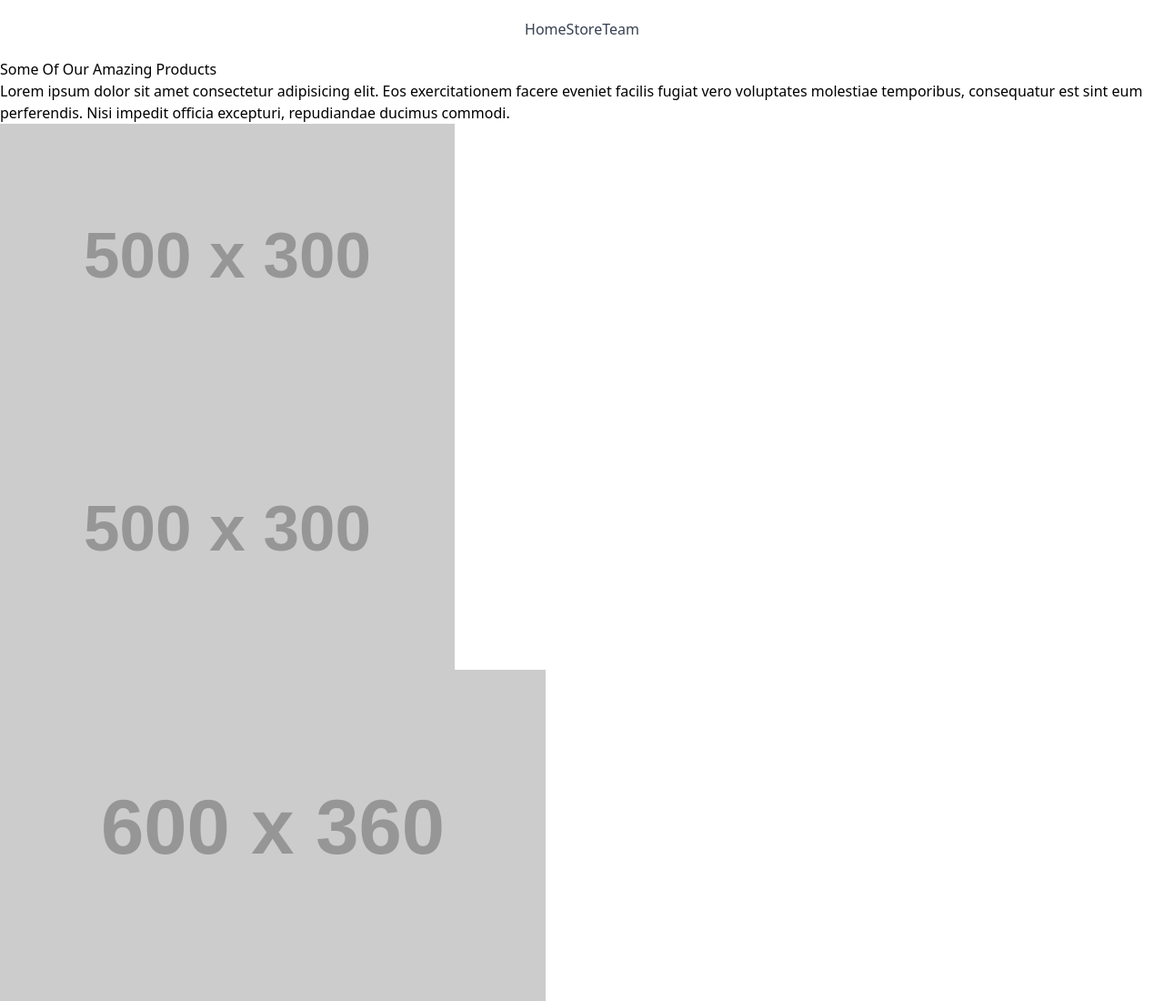
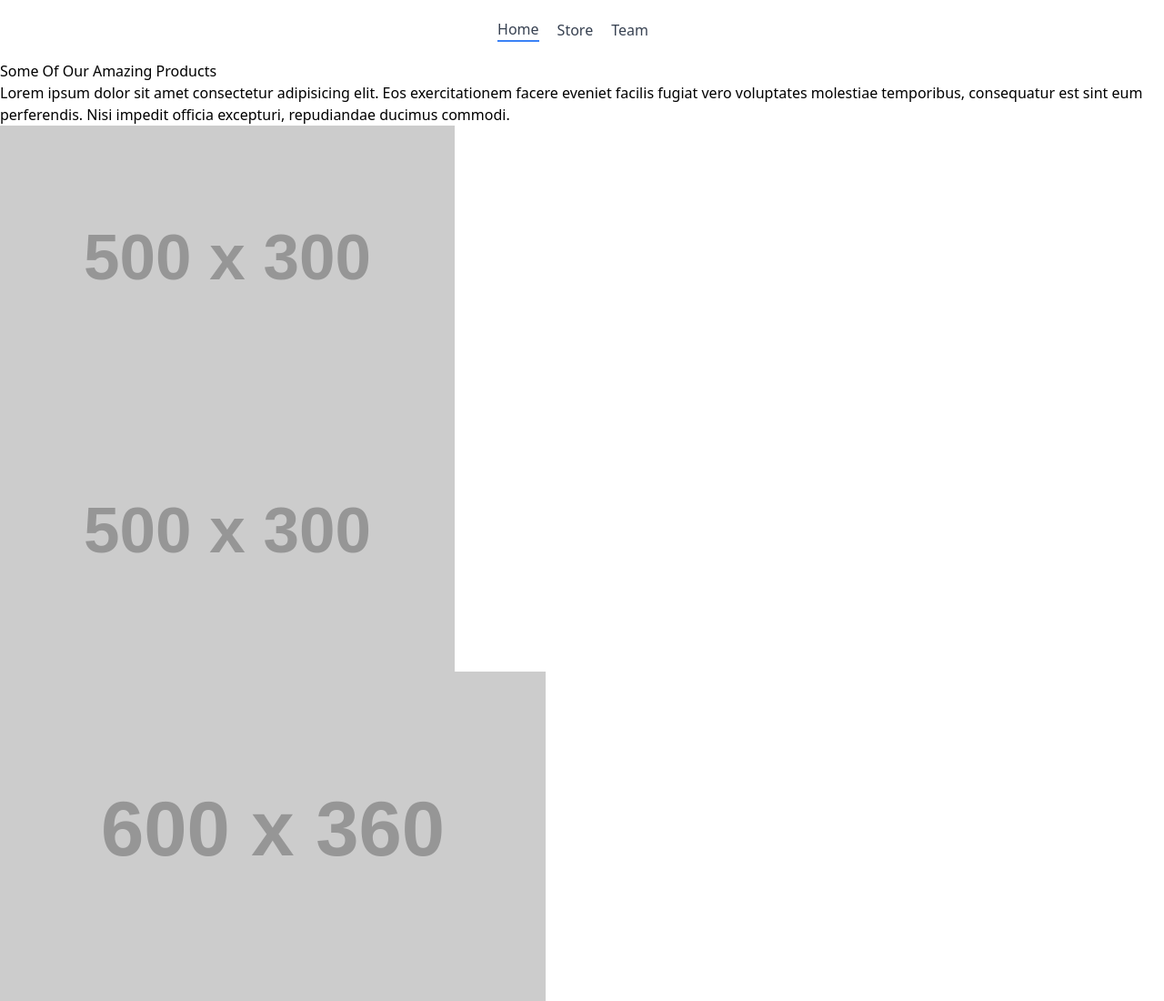
Before and after one commit to mjfarrelm/Shopping-Cart, a website: page index.html in a window 1280 px wide. Shown: the top 1100 px of the page at 91% size. Drawn offline with nearby package versions, Linux system fonts and the light colour scheme; placeholder pictures from the web are drawn by us.

Commit message:
header css page identifier

```diff
--- a/index.html
+++ b/index.html
@@ -9,11 +9,11 @@
 </head>
 <body>
   <header class="text-gray-700 body-font">
-    <div class="container mx-auto flex flex-wrap p-5 justify-center">
+    <div class="container mx-auto flex flex-wrap p-5 flex-col md:flex-row items-center justify-center">
       <nav class="flex flex-wrap items-center text-base justify-center">
-        <a href="index.html">Home</a>
-        <a href="store.html">Store</a>
-        <a href="team.html">Team</a>
+        <a class="mr-5 border-b-2 border-blue-500 hover:text-gray-900" href="index.html">Home</a>
+        <a class="mr-5 hover:text-gray-900" href="store.html">Store</a>
+        <a class="mr-5 hover:text-gray-900" href="team.html">Team</a>
       </nav>
     </div>
   </header>
```
Also changed, not shown: store.html (+3 -3 lines), team.html (+3 -3 lines).
